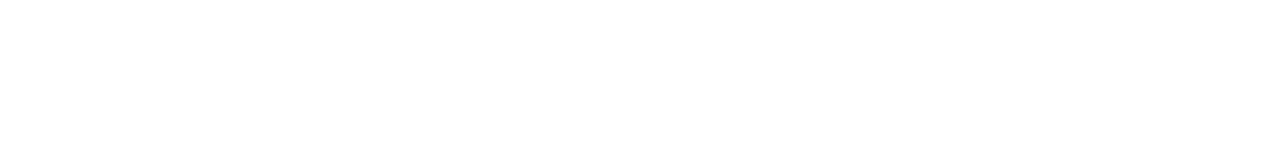
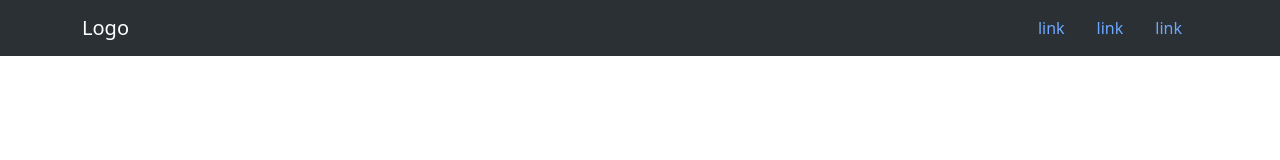
Before and after one commit to AndreaLivornese/html-css-bootstrap-freelancer, a plain HTML site: page index.html in a window 1280 px wide. Drawn offline with nearby package versions, Linux system fonts and the light colour scheme.

Commit message:
creazione nav bar

```diff
--- a/index.html
+++ b/index.html
@@ -16,7 +16,17 @@
 
     <!-- nav -->
 
+    <nav class="navbar navbar-expand-lg bg-body-tertiary" data-bs-theme="dark">
+        <div class="container d-flex justify-content-between">
+            <a class="navbar-brand" href="#">Logo</a>
 
+            <ul class="nav">
+                <li><a class="nav-link" href="#">link</a></li>
+                <li><a class="nav-link" href="#">link</a></li>
+                <li><a class="nav-link" href="#">link</a></li>
+            </ul>
+        </div>
+    </nav>
 
     <!-- header -->
 
```
